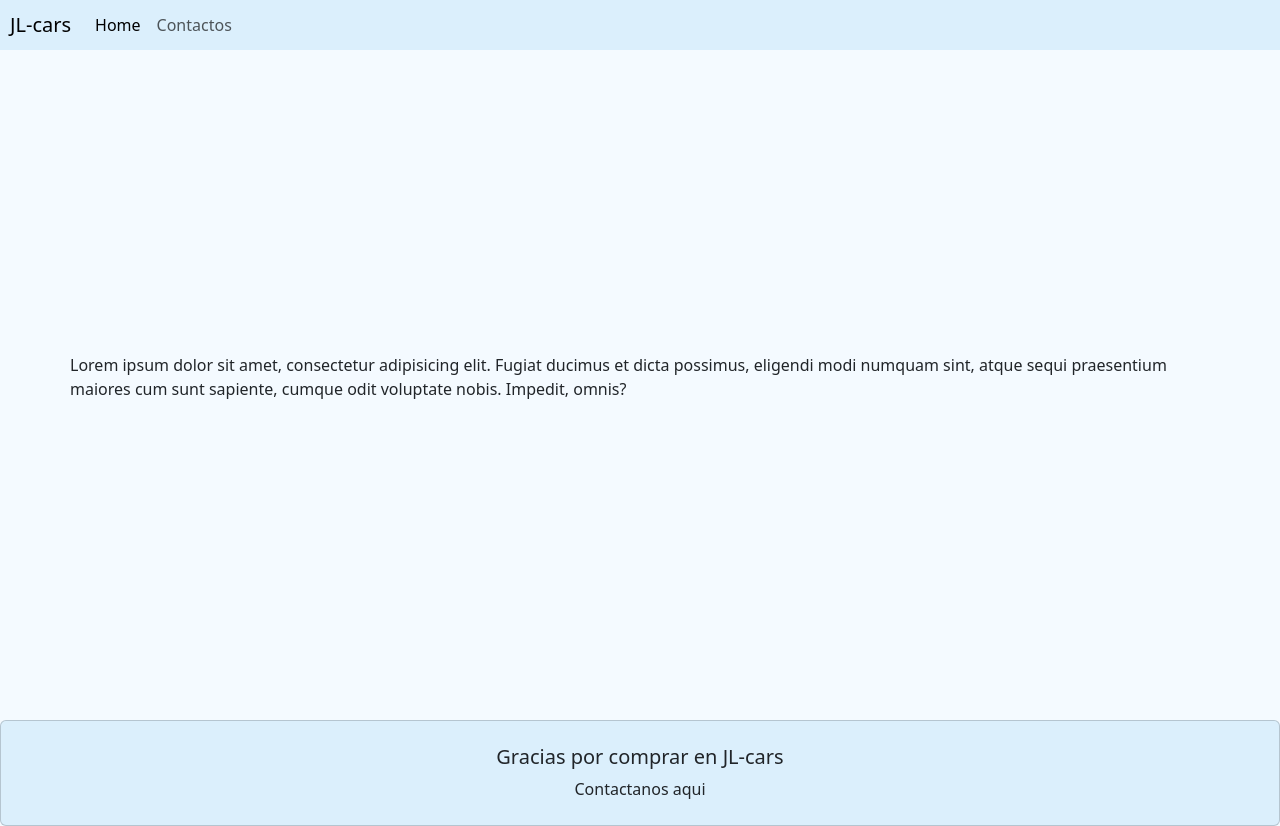
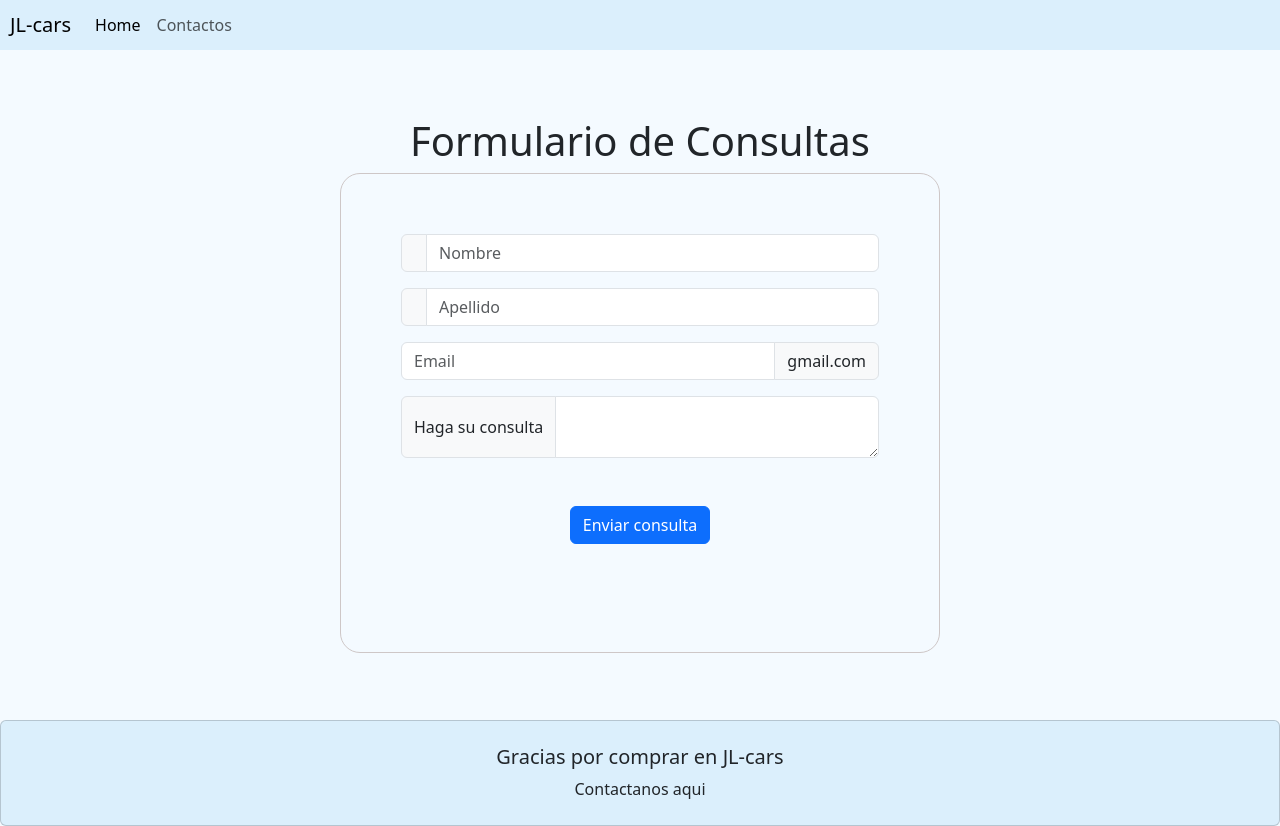
Before and after one commit to JonathanUgarte/ProyectoAngular, an Angular app: page /about in a window 1280 px wide. Built offline with nearby package versions, Linux system fonts and the light colour scheme.

Commit message:
trabajando en el proyecto y cambiando estilos

```diff
--- a/src/app/app.component.scss
+++ b/src/app/app.component.scss
@@ -7,7 +7,7 @@
 .container {
     width : 100%;
     display: flex;
-    justify-content: start;
+    justify-content: center;
     align-items: center;
     height: 670px;
 }
--- a/src/app/car-list/car-list.component.html
+++ b/src/app/car-list/car-list.component.html
@@ -26,7 +26,7 @@
                     <app-input-integer [(quantity)]="car.quantity" [max]="car.stock" (maxReached)="maxReached($event)"></app-input-integer>
                 </td>
             }@else {
-                <td><span class="btn btn-info" style="--bs-btn-padding-y: .20rem; --bs-btn-padding-x: .5rem; --bs-btn-font-size: .60rem;">Sin stock</span></td>
+                <td><span class="btn btn-info" style="--bs-btn-padding-y: .30rem; --bs-btn-padding-x: .5rem; --bs-btn-font-size: .70rem;">Sin stock</span></td>
             }
 
         </tr>
--- a/src/app/car-list/car-list.component.ts
+++ b/src/app/car-list/car-list.component.ts
@@ -15,7 +15,7 @@ export class CarListComponent {
     model: 2015,
     price: 15000000,
     stock: 5,
-    image: 'assets/img/alamos.jpg',
+    image: 'assets/fiesta-kinetic',
     clearance: false,
     quantity: 0,
     },
@@ -24,7 +24,7 @@ export class CarListComponent {
     model: 2011,
     price: 12000000,
     stock: 10,
-    image: 'assets/img/cordero-con-piel-de-lobo.jpg',
+    image: 'assets/img/citroen',
     clearance: true,
     quantity: 0,
   },
@@ -33,7 +33,7 @@ export class CarListComponent {
     model: 2006,
     price: 6000000,
     stock: 5,
-    image: 'assets/img/san-felipe.jpg',
+    image: 'assets/img/clio',
     clearance: false,
     quantity: 0,
 
@@ -43,7 +43,7 @@ export class CarListComponent {
     model: 2020,
     price: 25000000,
     stock: 0,
-    image: 'assets/img/rutini.jpg',
+    image: 'assets/img/focus',
     clearance: false,
     quantity: 0,
   },
@@ -52,7 +52,7 @@ export class CarListComponent {
     model: 2025,
     price: 45000000,
     stock: 2,
-    image: 'assets/img/alamos.jpg',
+    image: 'assets/img/toro',
     clearance: true,
     quantity: 0,
     },
@@ -61,7 +61,7 @@ export class CarListComponent {
     model: 2013,
     price: 13000000,
     stock: 8,
-    image: 'assets/img/alamos.jpg',
+    image: 'assets/img/parnet',
     clearance: true,
     quantity: 0,
     },
@@ -70,7 +70,7 @@ export class CarListComponent {
     model: 2008,
     price: 5000000,
     stock: 0,
-    image: 'assets/img/alamos.jpg',
+    image: 'assets/img/corsa',
     clearance: false,
     quantity: 0,
     },
--- a/src/app/cart/cart.component.html
+++ b/src/app/cart/cart.component.html
@@ -1 +1 @@
-<p>cart works!</p>
+<h2>Carrito de compras</h2>
--- a/src/app/input-integer/input-integer.component.scss
+++ b/src/app/input-integer/input-integer.component.scss
@@ -1,8 +1,12 @@
 .input {
-    display: flex;
+     display: flex;
+    justify-content: center;
+    align-items: center;
+    text-align: center;
 }
 
 input {
     width: 30px;
+    height: 30px;
     border: none;
 }
--- a/src/app/input-integer/input-integer.component.ts
+++ b/src/app/input-integer/input-integer.component.ts
@@ -25,11 +25,10 @@ export class InputIntegerComponent {
   @Output()
   maxReached: EventEmitter<string> = new EventEmitter<string>();
 
-   // poniendole : Wine le indica el tipo que es wine
+
   upQuantity(): void {
     if(this.quantity < this.max){
       this.quantity++;
-      //El emit junto con el Output hace funcionen los  ()
       this.quantityChange.emit(this.quantity);
     }else {
       this.maxReached.emit("Se alcanzo el maximo del stock");
--- a/src/app/jlcars-about/jlcars-about.component.html
+++ b/src/app/jlcars-about/jlcars-about.component.html
@@ -1 +1,26 @@
-<p>Lorem ipsum dolor sit amet, consectetur adipisicing elit. Fugiat ducimus et dicta possimus, eligendi modi numquam sint, atque sequi praesentium maiores cum sunt sapiente, cumque odit voluptate nobis. Impedit, omnis?</p>
+<div class="container">
+<h1>Formulario de Consultas</h1>
+<form action="">
+    <div class="input-group mb-3">
+  <span class="input-group-text" id="basic-addon1"></span>
+  <input type="text" class="form-control" placeholder="Nombre" aria-label="Nombre" aria-describedby="basic-addon1">
+</div>
+<div class="input-group mb-3">
+  <span class="input-group-text" id="basic-addon1"></span>
+  <input type="text" class="form-control" placeholder="Apellido" aria-label="Apellido" aria-describedby="basic-addon1">
+</div>
+
+<div class="input-group mb-3">
+  <input type="email" class="form-control" placeholder="Email" aria-label="Recipient’s username" aria-describedby="basic-addon2">
+  <span class="input-group-text" id="basic-addon2">gmail.com</span>
+</div>
+
+<div class="input-group">
+  <span class="input-group-text">Haga su consulta</span>
+  <textarea class="form-control" aria-label="With textarea"></textarea>
+</div>
+ <div class="col-12 p-5 d-flex justify-content-center">
+    <button class="btn btn-primary" type="submit">Enviar consulta</button>
+  </div>
+</form>
+</div>
--- a/src/app/jlcars-about/jlcars-about.component.scss
+++ b/src/app/jlcars-about/jlcars-about.component.scss
@@ -0,0 +1,17 @@
+form {
+    padding: 60px;
+    width: 600px;
+    border: solid 1px rgb(206, 199, 199);
+    border-radius: 20px;
+}
+
+.container{
+    width: 100%;
+    margin: 0;
+    padding: 0;
+    display: flex;
+    justify-content: center;
+    align-items: center;
+    text-align: center;
+    flex-direction: column;
+}
```
